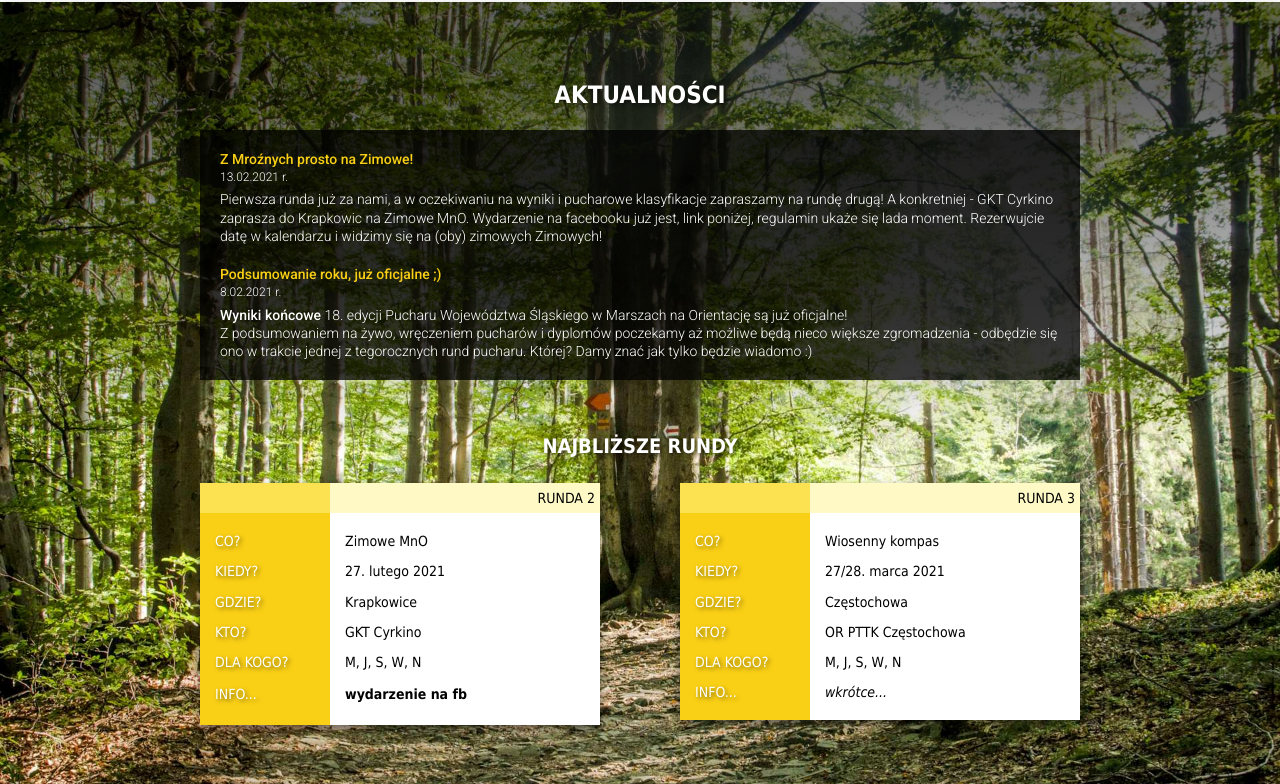
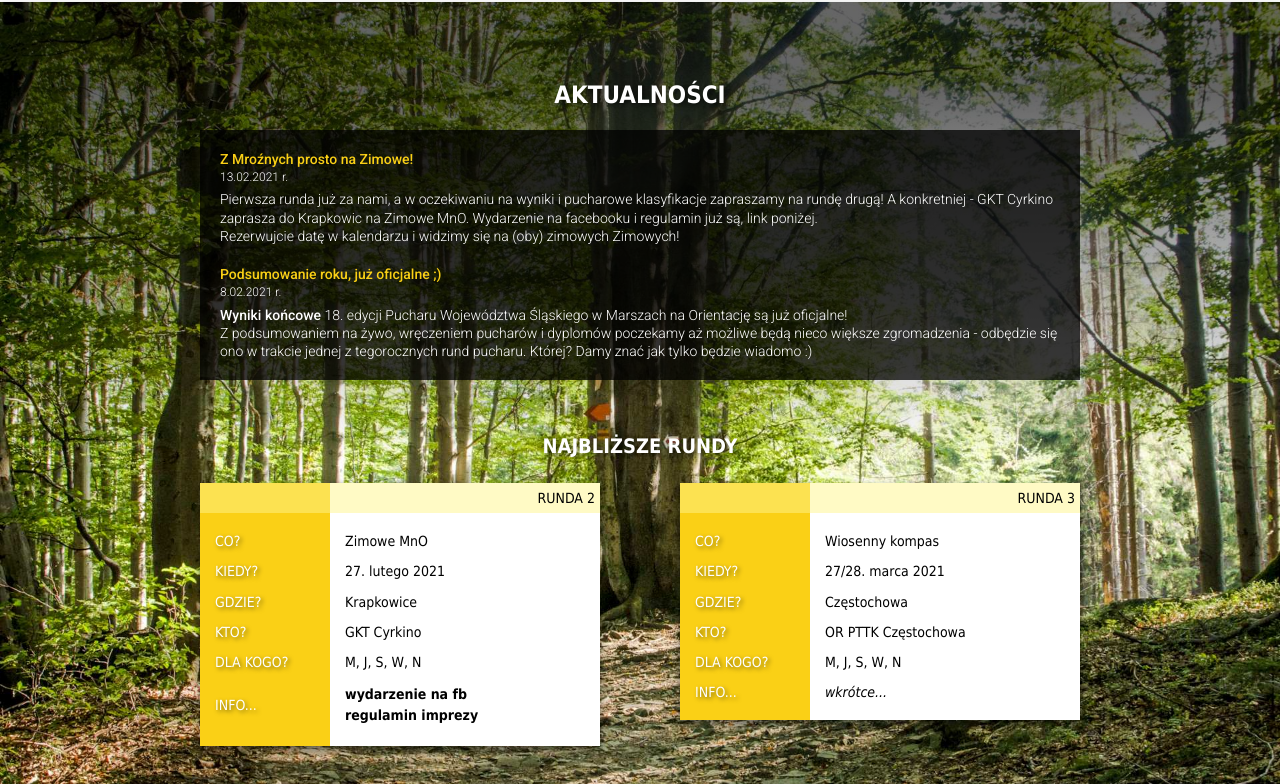
Before and after one commit to marta-kapolka/pws_info-page, a website built with webpack: page src/pages/index.html in a window 1280 px wide. Shown: the part 168-952 px from the top of the page. Built offline with nearby package versions, Linux system fonts and the light colour scheme; a web font is replaced by a local one.

Commit message:
content update

```diff
--- a/src/pages/index.html
+++ b/src/pages/index.html
@@ -87,9 +87,8 @@
                 Pierwsza runda już za nami, a w oczekiwaniu na wyniki i
                 pucharowe klasyfikacje zapraszamy na rundę drugą! A konkretniej
                 - GKT Cyrkino zaprasza do Krapkowic na Zimowe MnO. Wydarzenie na
-                facebooku już jest, link poniżej, regulamin ukaże się lada
-                moment. Rezerwujcie datę w kalendarzu i widzimy się na (oby)
-                zimowych Zimowych!
+                facebooku i regulamin już są, link poniżej.<br />Rezerwujcie
+                datę w kalendarzu i widzimy się na (oby) zimowych Zimowych!
               </p>
             </article>
             <article class="ad">
@@ -157,13 +156,13 @@
                         rel="noopener"
                         >wydarzenie na fb</a
                       >
-                      <!-- <a
+                      <a
                         class="event__link"
-                        href=""
+                        href="/rundy/2021_zimowe_regulamin.pdf"
                         target="_blank"
                         rel="noopener"
                         >regulamin imprezy</a
-                      > -->
+                      >
                     </td>
                   </tr>
                 </tbody>
```
Also changed, not shown: 3 other files.
